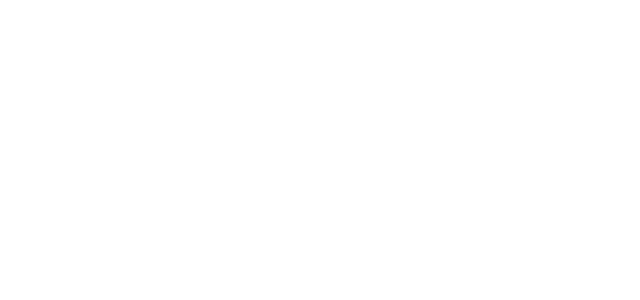
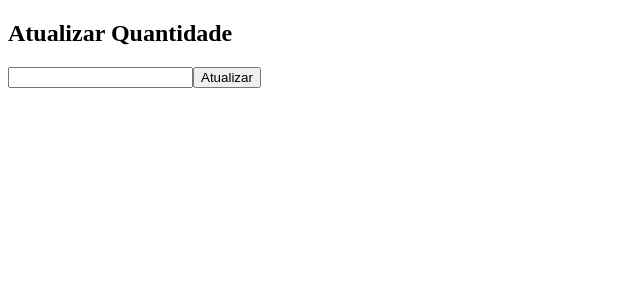
Before and after one commit to gabibento/controle-epi-angular, an Angular app in the folder controle-epi/: page /epiEdit in a window 1280 px wide. Before the commit this address led to /. Shown: the top 300 px of the page, without its empty margins (0-640 px from the left). Built offline with nearby package versions, Linux system fonts and the light colour scheme.

Commit message:
fix: correção de editar EPI

```diff
--- a/controle-epi/src/app/app.routes.ts
+++ b/controle-epi/src/app/app.routes.ts
@@ -9,12 +9,14 @@ import { EpiLoanList } from './components/epi-loan-list/epi-loan-list';
 import { EpiList } from './components/epi/epi-list/epi-list';
 import { LoanForm } from './components/loan/loan-form/loan-form';
 import { UserLoanList } from './components/user-loan-list/user-loan-list';
+import { UpdateEpi } from './components/forms/update-epi/update-epi';
 
 export const routes: Routes = [
     {path: "", component: Login},
     {path: "home", component: Home},
     {path: "register", component: Register},
-    {path: "epiForm", component: EpiForm},
+    {path: "epis/:id/edit", component: EpiForm},
+    {path: "epiEdit", component: UpdateEpi},
     {path: "users", component: UserList},
     {path: "loans", component: LoanList},
     {path: "epis", component: EpiList},
--- a/controle-epi/src/app/components/epi-loan-list/epi-loan-list.ts
+++ b/controle-epi/src/app/components/epi-loan-list/epi-loan-list.ts
@@ -59,6 +59,7 @@ export class EpiLoanList {
     this.router.navigate(['/loanForm'], {queryParams: { epiId: this.epiId}});
   }
   updateEpi(){
-    this.router.navigate(['/epis/' + this.epiId + '/edit']);
+    console.log(this.epiId)
+    this.router.navigate(['/epiEdit'], {queryParams: { id: this.epiId}});
   }
 }
--- a/controle-epi/src/app/components/forms/update-epi/update-epi.html
+++ b/controle-epi/src/app/components/forms/update-epi/update-epi.html
@@ -1,4 +1,5 @@
 <h2>Atualizar Quantidade</h2>
-<form action="">
-    <input type="number" >
+<form (ngSubmit)="update()">
+    <input type="number" name="quantity" [(ngModel)]="this.quantity">
+    <button type="submit">Atualizar</button>
 </form>
--- a/controle-epi/src/app/components/forms/update-epi/update-epi.ts
+++ b/controle-epi/src/app/components/forms/update-epi/update-epi.ts
@@ -17,11 +17,18 @@ export class UpdateEpi {
   constructor(private epiService: EpiService, private router: Router, private route: ActivatedRoute){}
 
   ngOnInit(){
-    this.epiId = Number(this.route.snapshot.paramMap.get("id"));
+    this.epiId = Number(this.route.snapshot.queryParamMap.get("id"));
   }
 
   update(){
-    this.epiService.
+    this.epiService.update(this.epiId, this.quantity).subscribe({
+      next: () => {
+        this.router.navigate(["/home"]);
+      },
+      error: (err) => {
+        console.log(err);
+      }
+    })
   }
 
 }
--- a/controle-epi/src/app/services/epi.service.ts
+++ b/controle-epi/src/app/services/epi.service.ts
@@ -4,24 +4,25 @@ import { Observable } from 'rxjs';
 import { Epi } from '../interfaces/Epi';
 
 @Injectable({
-  providedIn: 'root'
+  providedIn: 'root',
 })
 export class EpiService {
   private apiUrl = 'http://localhost:8080/epis';
 
-  constructor(private http: HttpClient) { }
+  constructor(private http: HttpClient) {}
 
-  create(epi: Epi){
+  create(epi: Epi) {
     return this.http.post<Epi>(this.apiUrl, epi);
   }
 
-  getAll(): Observable<Epi[]>{
+  getAll(): Observable<Epi[]> {
     return this.http.get<Epi[]>(this.apiUrl);
   }
-  getById(id: number): Observable<Epi>{
+  getById(id: number): Observable<Epi> {
     return this.http.get<Epi>(`${this.apiUrl}/${id}`);
   }
-  update(id: number, quantity: number){
-    return this.http.patch<Epi>(``)
+  update(id: number, quantity: number) {
+    console.log(id);
+    return this.http.patch<Epi>(`${this.apiUrl}?id=${id}`, {quantity});
   }
 }
```
